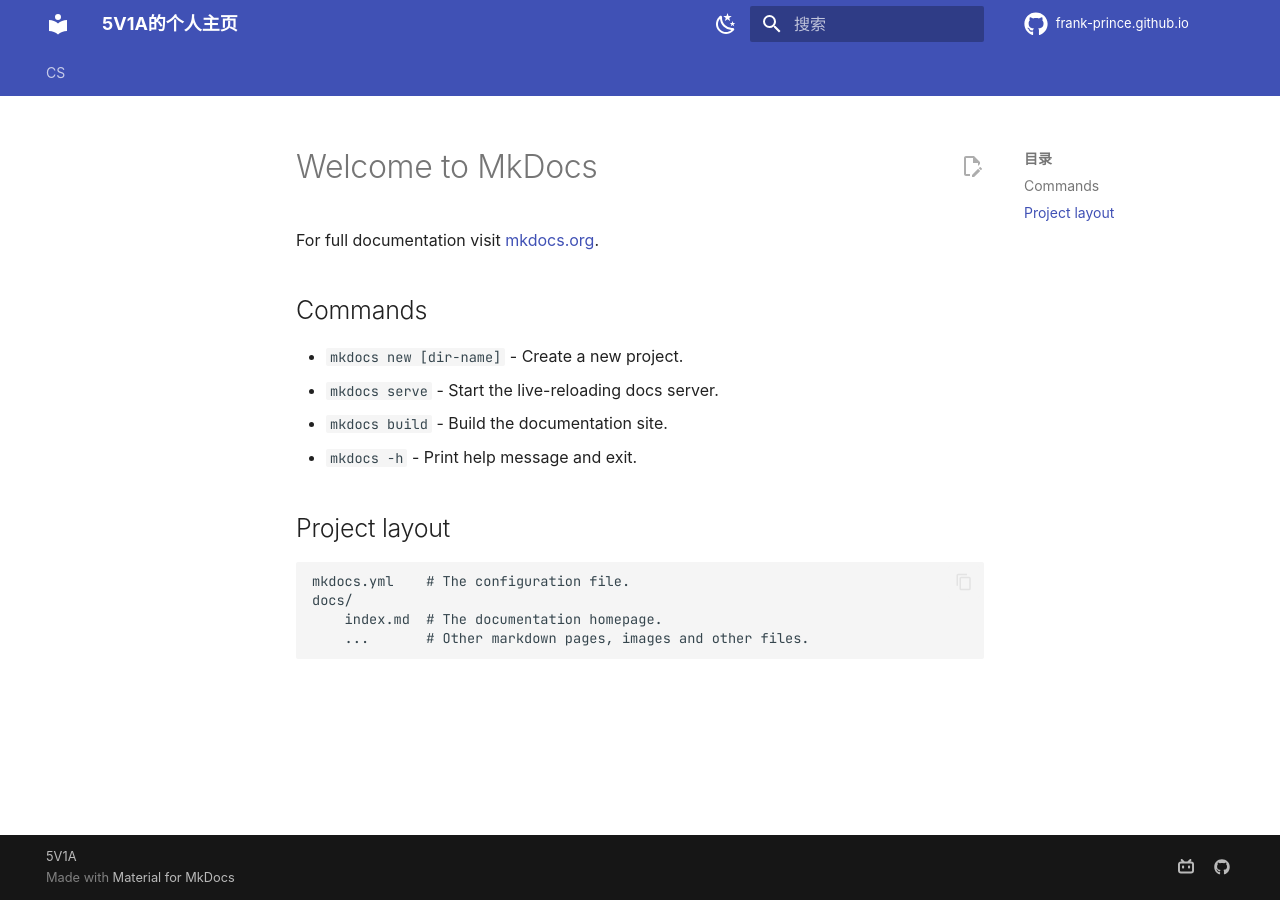
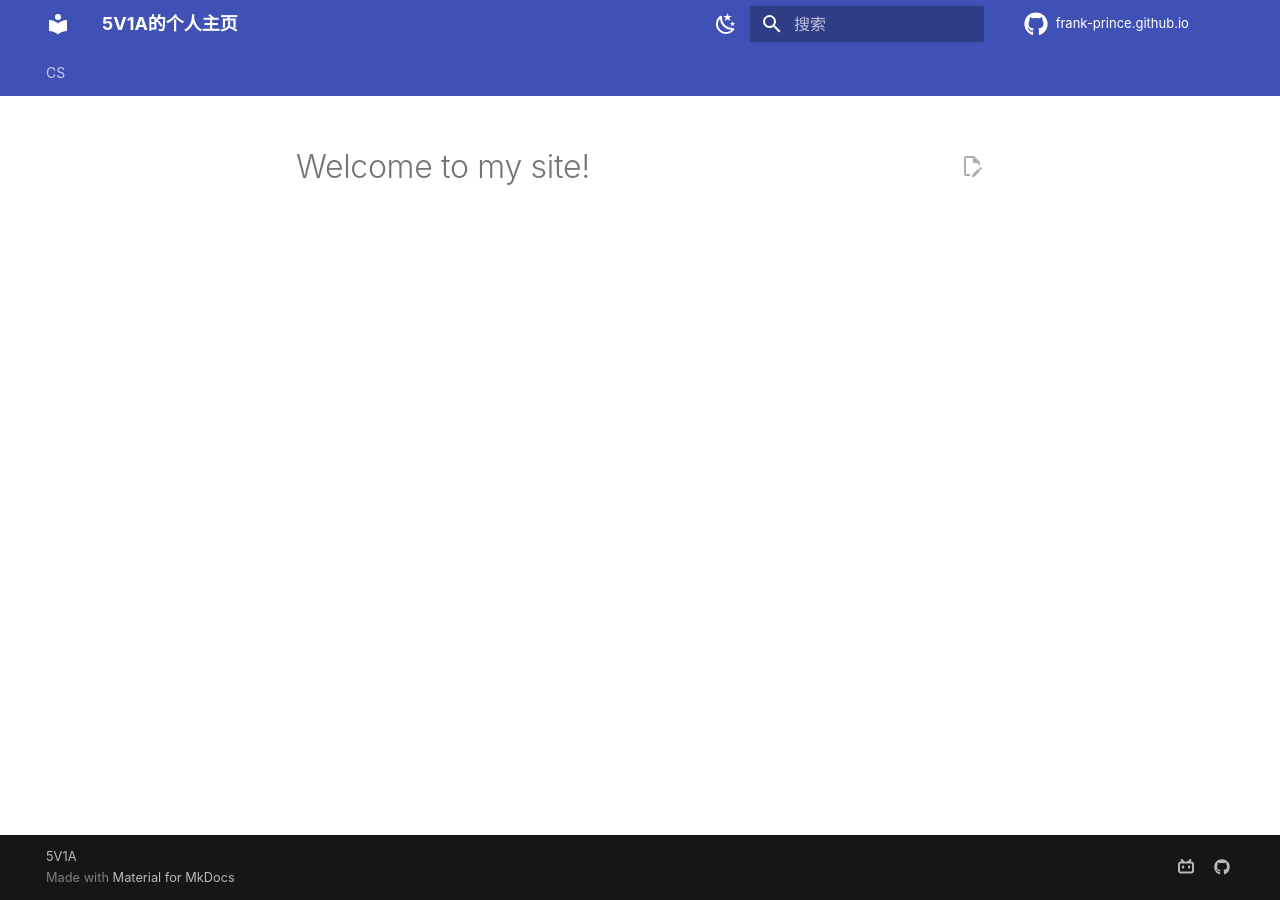
Before and after one commit to Frankoxer/frankoxer.github.io, an MkDocs documentation site: the page built from docs/index.md, in a window 1280 px wide. Built offline with MkDocs 1.6.1 and Material for MkDocs 9.7.7, drawn with Linux system fonts in a browser that asks for light colours; comment, search, counter and statistics services are not loaded; old or Windows-style settings are respelled for this version of MkDocs.

```diff
--- a/docs/index.md
+++ b/docs/index.md
@@ -1,17 +1 @@
-# Welcome to MkDocs
-
-For full documentation visit [mkdocs.org](https://www.mkdocs.org).
-
-## Commands
-
-* `mkdocs new [dir-name]` - Create a new project.
-* `mkdocs serve` - Start the live-reloading docs server.
-* `mkdocs build` - Build the documentation site.
-* `mkdocs -h` - Print help message and exit.
-
-## Project layout
-
-    mkdocs.yml    # The configuration file.
-    docs/
-        index.md  # The documentation homepage.
-        ...       # Other markdown pages, images and other files.
+# Welcome to my site!
```
